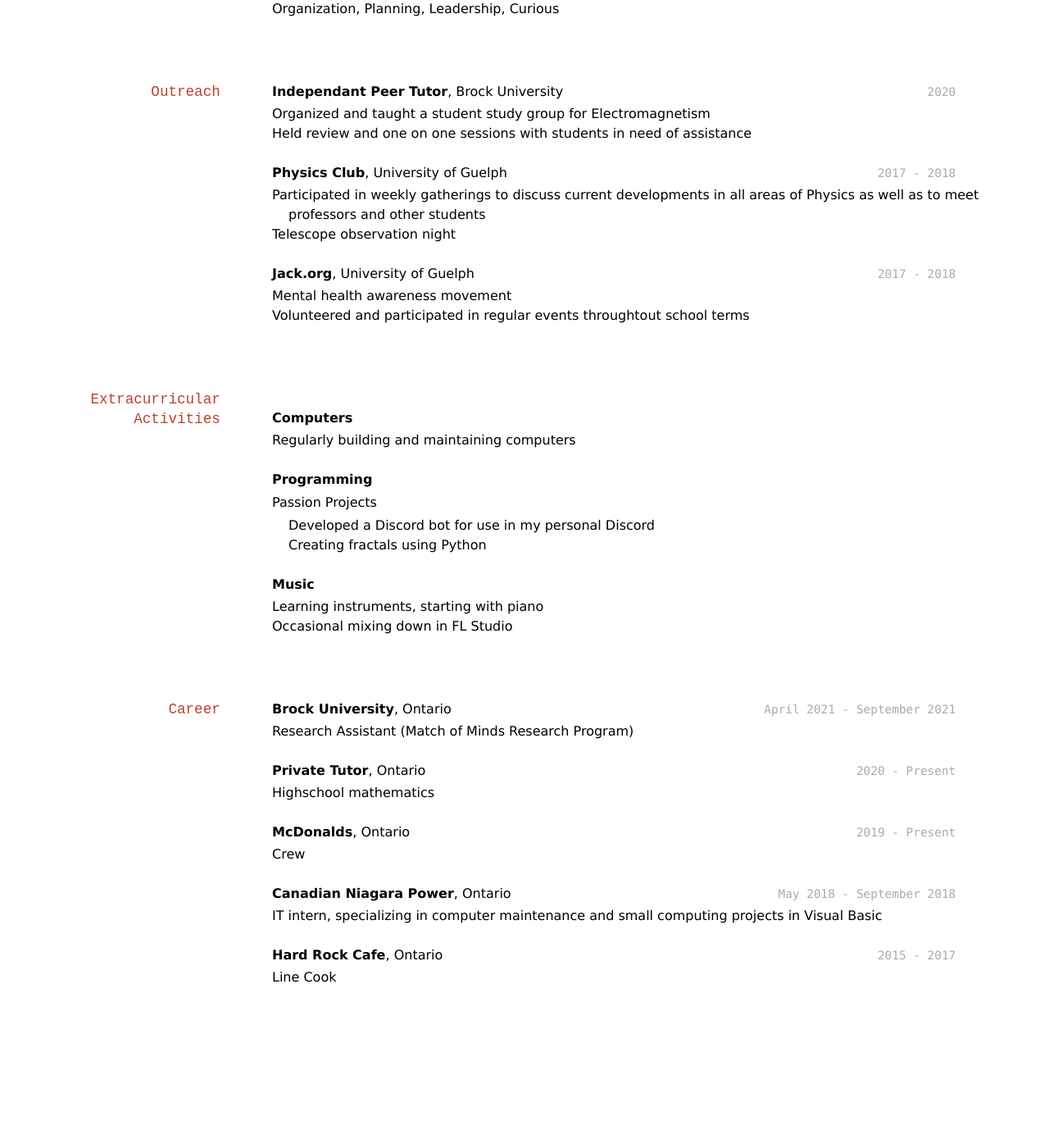
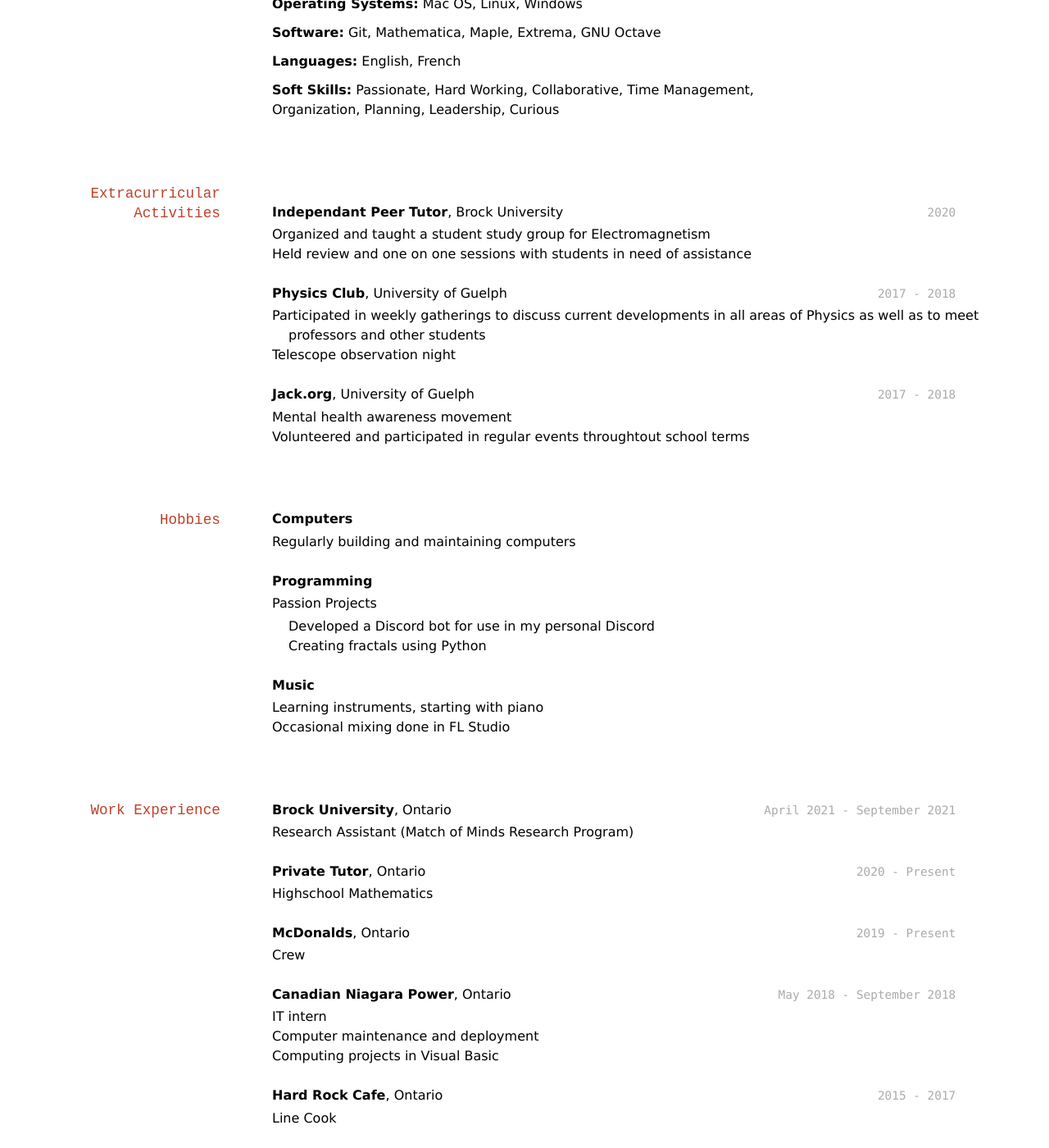
Before and after one commit to JaredWogan/CV, a Jekyll site: the page built from index.md, in a window 1280 px wide and 1400 px high, scrolled down 2208 px. Shown: the whole window at 82% size. Built offline with Jekyll 4.4.1, drawn with Linux system fonts in a browser that asks for light colours; before the commit the page ends 3436 px from its top, so only the background shows below that; some of the changed text lies outside the part shown.

Commit message:
Update / Typos

```diff
--- a/index.md
+++ b/index.md
@@ -111,7 +118,7 @@ __Languages:__ English, French
 __Soft Skills:__ Passionate, Hard Working, Collaborative, Time Management, Organization, Planning, Leadership, Curious
 
 
-## Outreach
+## Extracurricular Activities
 
 `2020`
 __Independant Peer Tutor__, Brock University
@@ -129,7 +136,7 @@ __Jack.org__, University of Guelph
 - Volunteered and participated in regular events throughtout school terms
 
 
-## Extracurricular Activities
+## Hobbies
 
 __Computers__
 - Regularly building and maintaining computers
@@ -141,10 +148,10 @@ __Programming__
 
 __Music__
 - Learning instruments, starting with piano
-- Occasional mixing down in FL Studio
+- Occasional mixing done in FL Studio
 
 
-## Career
+## Work Experience
 
 `April 2021 - September 2021`
 __Brock University__, Ontario
@@ -152,7 +159,7 @@ __Brock University__, Ontario
 
 `2020 - Present`
 __Private Tutor__, Ontario
-- Highschool mathematics
+- Highschool Mathematics
 
 `2019 - Present`
 __McDonalds__, Ontario
@@ -160,7 +167,9 @@ __McDonalds__, Ontario
 
 `May 2018 - September 2018`
 __Canadian Niagara Power__, Ontario
-- IT intern, specializing in computer maintenance and small computing projects in Visual Basic
+- IT intern
+- Computer maintenance and deployment
+- Computing projects in Visual Basic
 
 `2015 - 2017`
 __Hard Rock Cafe__, Ontario
```
Also changed, not shown: other parts of index.md (+7 -0 lines).
